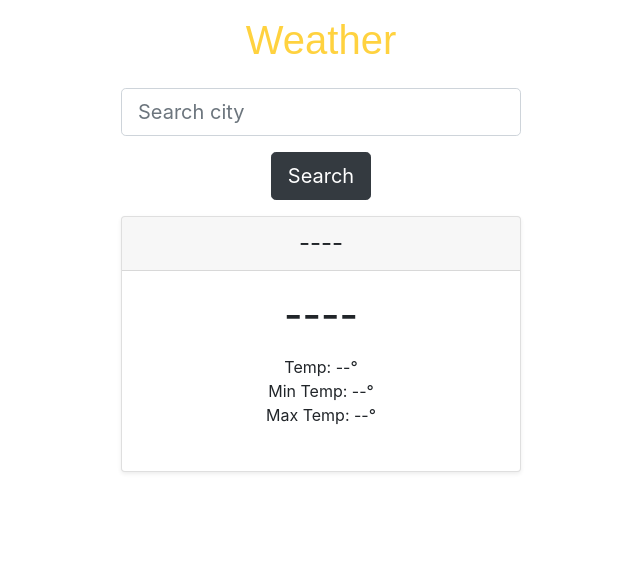
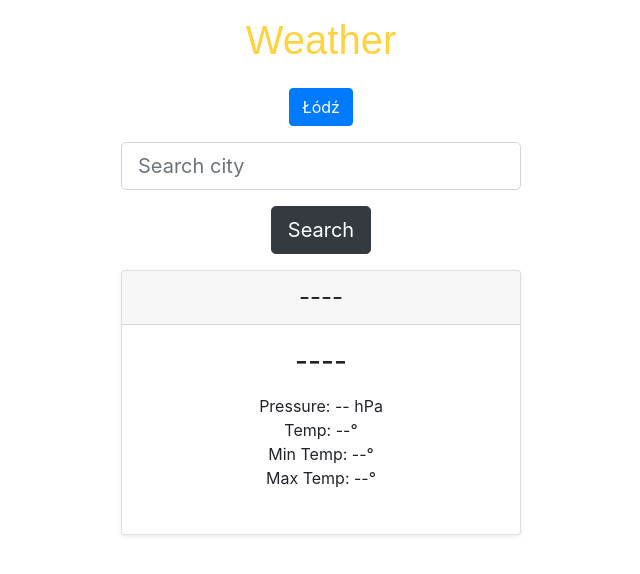
Before and after one commit to tomaszeq75/Module-6-Weather-App, a plain HTML site: page index.html in a window 1280 px wide. Shown: the whole page, without its empty margins (319-959 px from the left). Drawn offline with nearby package versions, Linux system fonts and the light colour scheme.

Commit message:
dodałem Łódź

```diff
--- a/index.html
+++ b/index.html
@@ -9,6 +9,9 @@
 <body class="text-center">
     <main>
         <h1 class="banner p-3">Weather</h1>
+        <div class="cities">
+          <button type="button" class="btn btn-primary city" onclick="chooseCity('lodz')">Łódź</button>
+        </div>
         <div class="form-group">
             <input id="city-input" class="form-control form-control-lg" type="text" placeholder="Search city">
         </div>
@@ -20,8 +23,9 @@
                   <h4 id="city-name" class="my-0 font-weight-normal">----</h4>
                 </div>
                 <div class="card-body">
-                  <h1 id="weather-type" class="card-title">----</h1>
+                  <h3 id="weather-type" class="card-title">----</h3>
                   <ul class="list-unstyled mt-3 mb-4">
+                    <li>Pressure: <span id="pressure">--</span> hPa</li>
                     <li>Temp: <span id="temp">--</span>°</li>
                     <li>Min Temp: <span id="min-temp">--</span>°</li>
                     <li>Max Temp: <span id="max-temp">--</span>°</li>
--- a/script.js
+++ b/script.js
@@ -54,6 +54,11 @@ searchCity = () => {
   console.log(wd);
 }
 
+chooseCity = (city) => {
+  document.getElementById('city-input').value = city;
+  searchCity();
+}
+
 /**
  * Show the weather data in HTML
  * HINT: make sure to console log the weatherData to see how the data looks like
@@ -63,7 +68,8 @@ showWeatherData = (weatherData) => {
   console.log(weatherData);
   console.log();
   document.getElementById('city-name').innerText = weatherData.name;
-  document.getElementById('weather-type').innerText = weatherData.weather[0].description;
+  document.getElementById('weather-type').innerText = `${weatherData.weather[0].main} (${weatherData.clouds.all}%)`;
+  document.getElementById('pressure').innerText = weatherData.main.pressure;
   document.getElementById('temp').innerText = weatherData.main.temp;
   document.getElementById('min-temp').innerText = weatherData.main.temp_min;
   document.getElementById('max-temp').innerText = weatherData.main.temp_max;
--- a/style.css
+++ b/style.css
@@ -10,3 +10,7 @@
     color: #FFD23F;
     font-family: sans-serif;
 }
+
+.city {
+    margin-bottom: 1em;
+}
```
